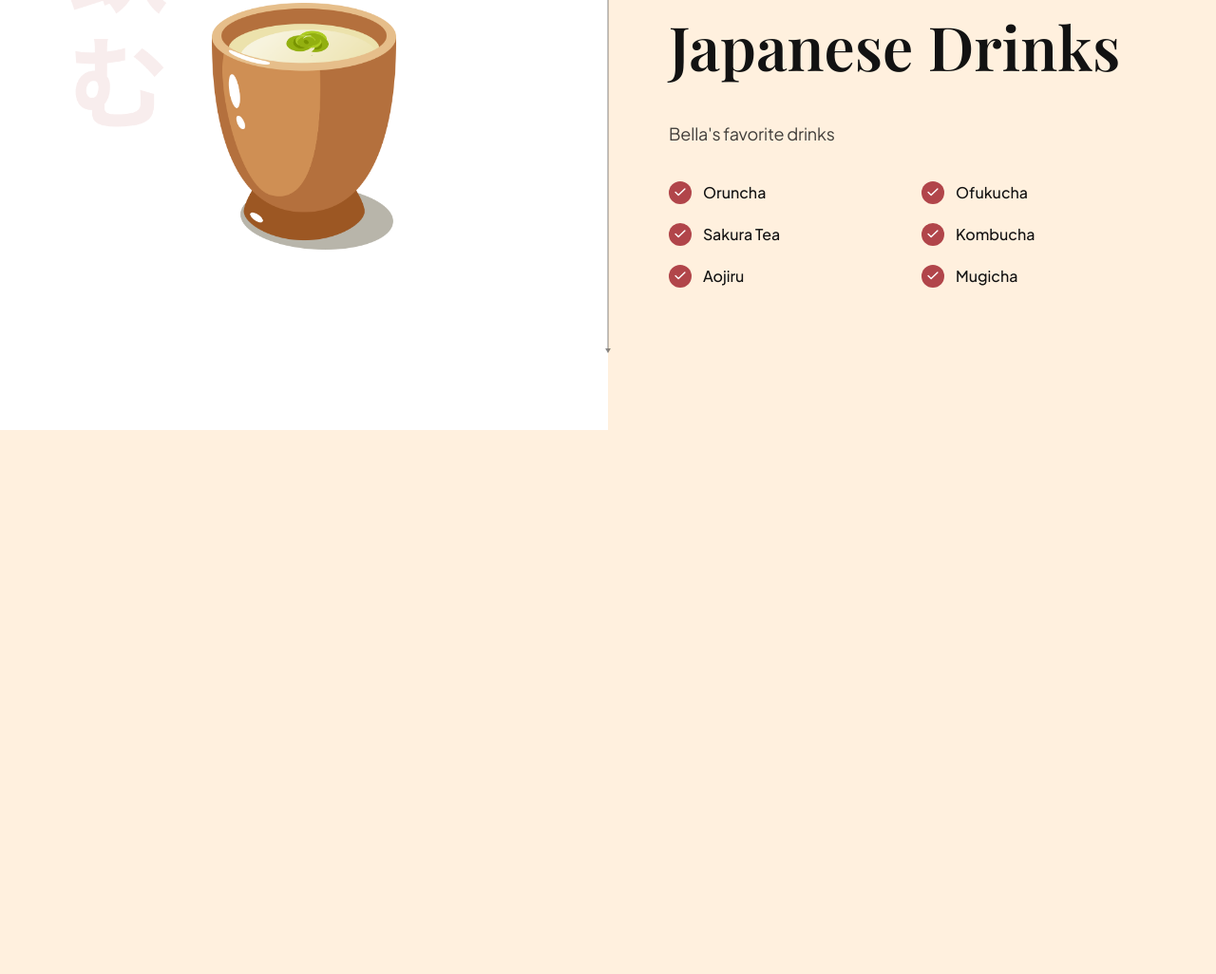
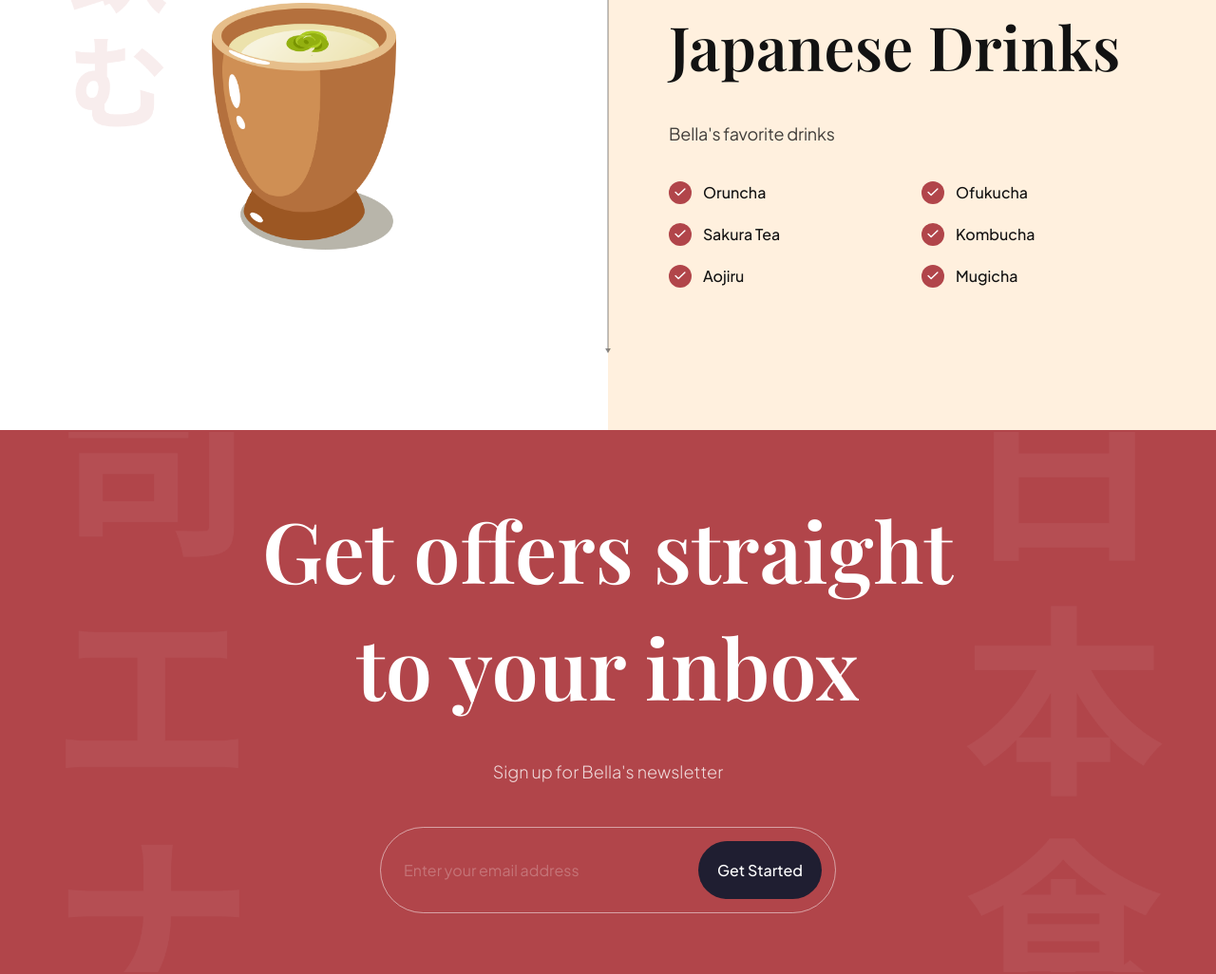
Before and after one commit to MattUnderscoreZhang/FrontEndTutorials, a website built with Vite: page sushi_website/index.html in a window 1280 px wide. Shown: the part 3320-4346 px from the top of the page at 95% size. Before the commit the page ends 3773 px from the top, so only its background shows below. Built offline with nearby package versions, Linux system fonts and the light colour scheme.

Commit message:
Subscription section

```diff
--- a/sushi_website/css/sections/subscribe.css
+++ b/sushi_website/css/sections/subscribe.css
@@ -0,0 +1,71 @@
+.subscription {
+    padding: 64px;
+    background-color: var(--primary-color);
+    background-image: url("../../assets/subscribe_bg.png");
+    background-position: center;
+    background-repeat: no-repeat;
+    background-size: contain;
+    flex-direction: column;
+    overflow: hidden;
+}
+
+.subscription h2 {
+    font-size: 88px;
+    font-family: var(--playfair-display);
+    font-weight: 600;
+    line-height: 123px;
+    color: #fff;
+    text-align: center;
+}
+
+.subscription p {
+    font-size: 18px;
+    font-family: var(--plus-jakarta-sans);
+    font-weight: 300;
+    line-height: 36px;
+    margin-top: 32px;
+    color: rgba(255, 255, 255, 0.8);
+    text-align: center;
+}
+
+.subscription__form {
+    min-width: 480px;
+    margin-top: 40px;
+    padding: 14px 14px 14px 24px;
+    display: flex;
+    gap: 10px;
+    border: 1px solid rgba(255, 255, 255, 0.5);
+    border-radius: 46px;
+}
+
+.subscription__form input {
+    flex: 1;
+    font-size: 16px;
+    font-weight: 400;
+    font-family: var(--plus-jakarta-sans);
+    color: #fff;
+    opacity: 0.5;
+    background: transparent;
+    border: none;
+    outline: none;
+}
+
+.subscription__form input::placeholder {
+    color: #fff;
+    opacity: 0.5;
+}
+
+.subscription__form button {
+    padding: 20px;
+    min-width: 100px;
+    font-size: 16px;
+    font-weight: 500;
+    font-family: var(--plus-jakarta-sans);
+    color: #fff;
+    text-align: center;
+    background: var(--black-400);
+    border-radius: 46px;
+    border: none;
+    outline: none;
+    cursor: pointer;
+}
--- a/sushi_website/index.html
+++ b/sushi_website/index.html
@@ -273,6 +273,14 @@
                 </div>
             </section>
         </section>
+        <section class="subscription flex-center" id="services">
+            <h2 data-aos="flip-down">Get offers straight<br>to your inbox</h2>
+            <p data-aos="fade-up">Sign up for Bella's newsletter</p>
+            <div class="subscription__form" data-aos="fade-up">
+                <input type="text" placeholder="Enter your email address">
+                <button>Get Started</button>
+            </div>
+        </section>
         <script src="js/script.js"></script>
     </body>
 </html>
```
